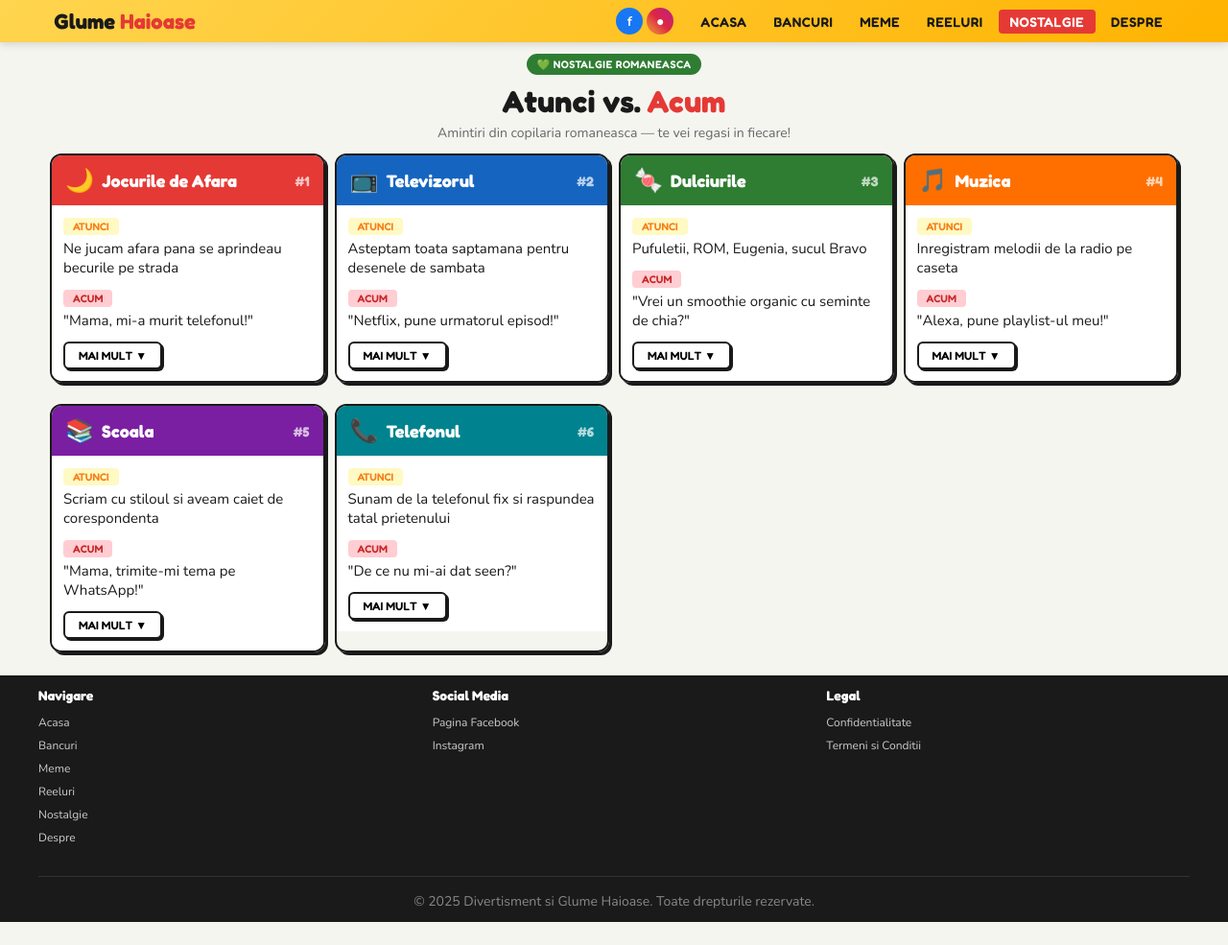
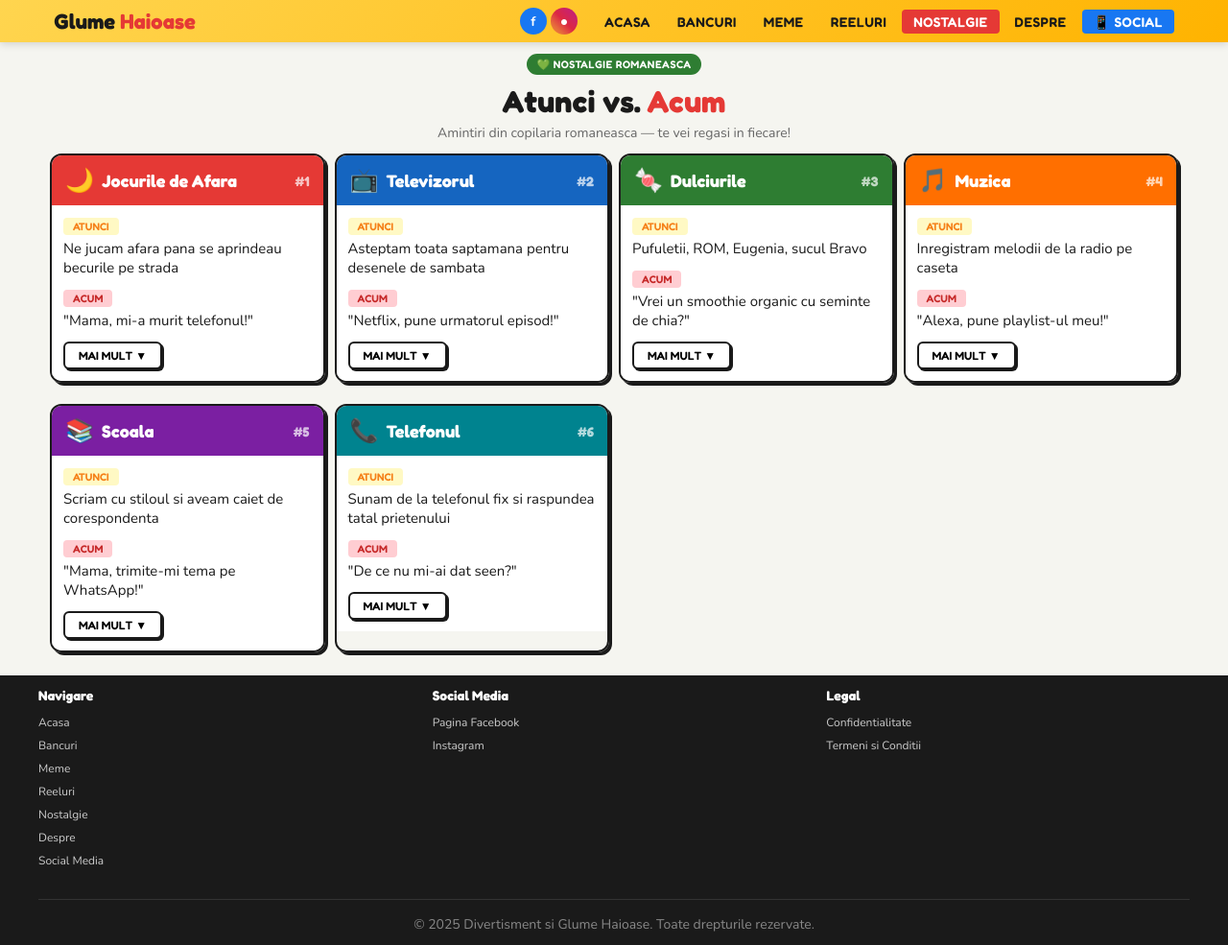
Before and after one commit to ochianoviciviorel/divertisment-glume-haioase-online, a plain HTML site: page public/nostalgie.html in a window 1280 px wide. Shown: the whole page at 96% size. Before the commit the page ends 961 px from the top, so only its background shows below. Drawn offline with nearby package versions, Linux system fonts and the light colour scheme.

Commit message:
Adauga/actualizeaza nostalgie.html - link Social Media in meniu

```diff
--- a/public/nostalgie.html
+++ b/public/nostalgie.html
@@ -106,6 +106,7 @@ h3 { font-size:clamp(14px,2.5vw,18px) !important; }
 <a href="/reeluri.html" style="text-decoration:none;color:#1a1a1a;font-family:Fredoka,sans-serif;font-weight:600;font-size:14px;letter-spacing:0.5px;padding:4px 12px;">REELURI</a>
 <a href="/nostalgie.html" style="text-decoration:none;color:#1a1a1a;font-family:Fredoka,sans-serif;font-weight:600;font-size:14px;letter-spacing:0.5px;padding:4px 12px;background:#E53935;color:#fff;border-radius:4px;padding:4px 12px;">NOSTALGIE</a>
 <a href="/despre.html" style="text-decoration:none;color:#1a1a1a;font-family:Fredoka,sans-serif;font-weight:600;font-size:14px;letter-spacing:0.5px;padding:4px 12px;">DESPRE</a>
+<a href="/social" style="text-decoration:none;color:#fff;font-family:Fredoka,sans-serif;font-weight:600;font-size:14px;letter-spacing:0.5px;padding:4px 12px;background:#1877F2;border-radius:4px;">📱 SOCIAL</a>
 
         </nav>
         <button onclick="document.getElementById('mobile-menu').style.display=document.getElementById('mobile-menu').style.display==='flex'?'none':'flex'" style="display:none;background:none;border:none;font-size:24px;cursor:pointer;" id="menu-btn">&#9776;</button>
@@ -117,6 +118,7 @@ h3 { font-size:clamp(14px,2.5vw,18px) !important; }
 <a href="/reeluri.html" style="text-decoration:none;color:#1a1a1a;font-family:Fredoka,sans-serif;font-weight:600;font-size:14px;letter-spacing:0.5px;padding:4px 12px;">REELURI</a>
 <a href="/nostalgie.html" style="text-decoration:none;color:#1a1a1a;font-family:Fredoka,sans-serif;font-weight:600;font-size:14px;letter-spacing:0.5px;padding:4px 12px;background:#E53935;color:#fff;border-radius:4px;padding:4px 12px;">NOSTALGIE</a>
 <a href="/despre.html" style="text-decoration:none;color:#1a1a1a;font-family:Fredoka,sans-serif;font-weight:600;font-size:14px;letter-spacing:0.5px;padding:4px 12px;">DESPRE</a>
+<a href="/social" style="text-decoration:none;color:#fff;font-family:Fredoka,sans-serif;font-weight:600;font-size:14px;letter-spacing:0.5px;padding:4px 12px;background:#1877F2;border-radius:4px;">📱 SOCIAL</a>
 
     </div>
 </header>
@@ -248,6 +250,7 @@ h3 { font-size:clamp(14px,2.5vw,18px) !important; }
                     <a href="/reeluri.html" style="color:#ccc;text-decoration:none;">Reeluri</a>
                     <a href="/nostalgie.html" style="color:#ccc;text-decoration:none;">Nostalgie</a>
                     <a href="/despre.html" style="color:#ccc;text-decoration:none;">Despre</a>
+                    <a href="/social" style="color:#ccc;text-decoration:none;">Social Media</a>
                 </div>
             </div>
             <div>
```
